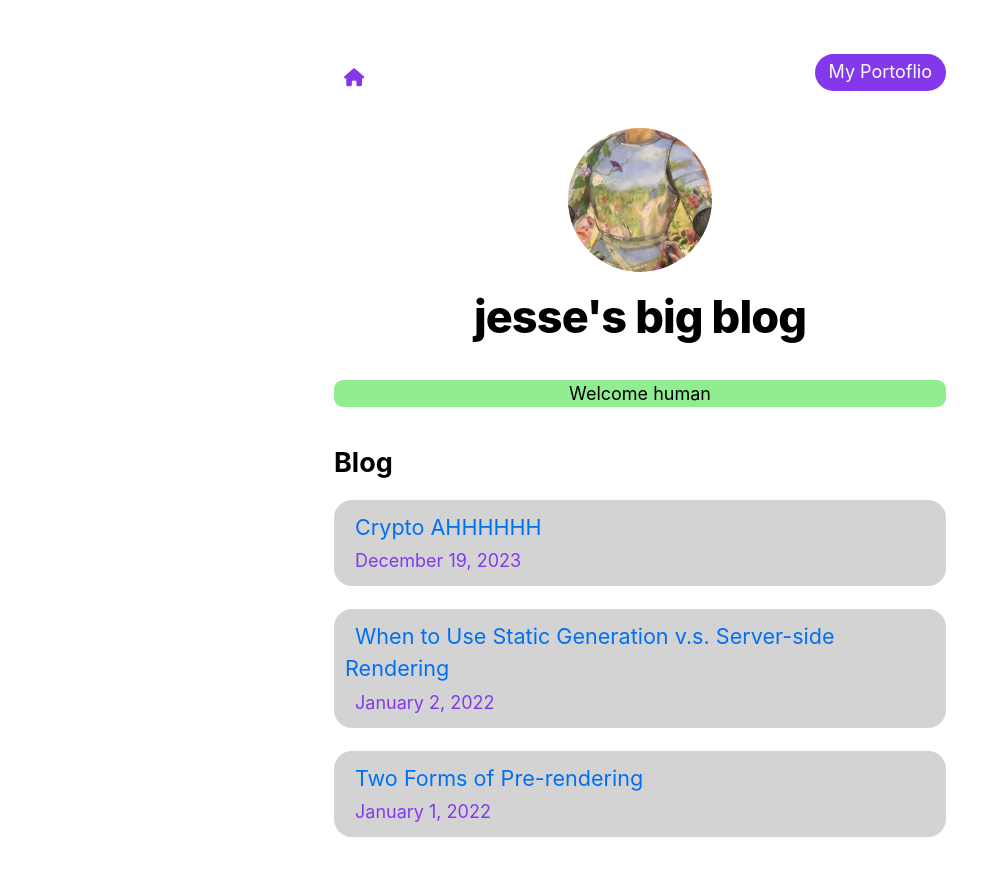
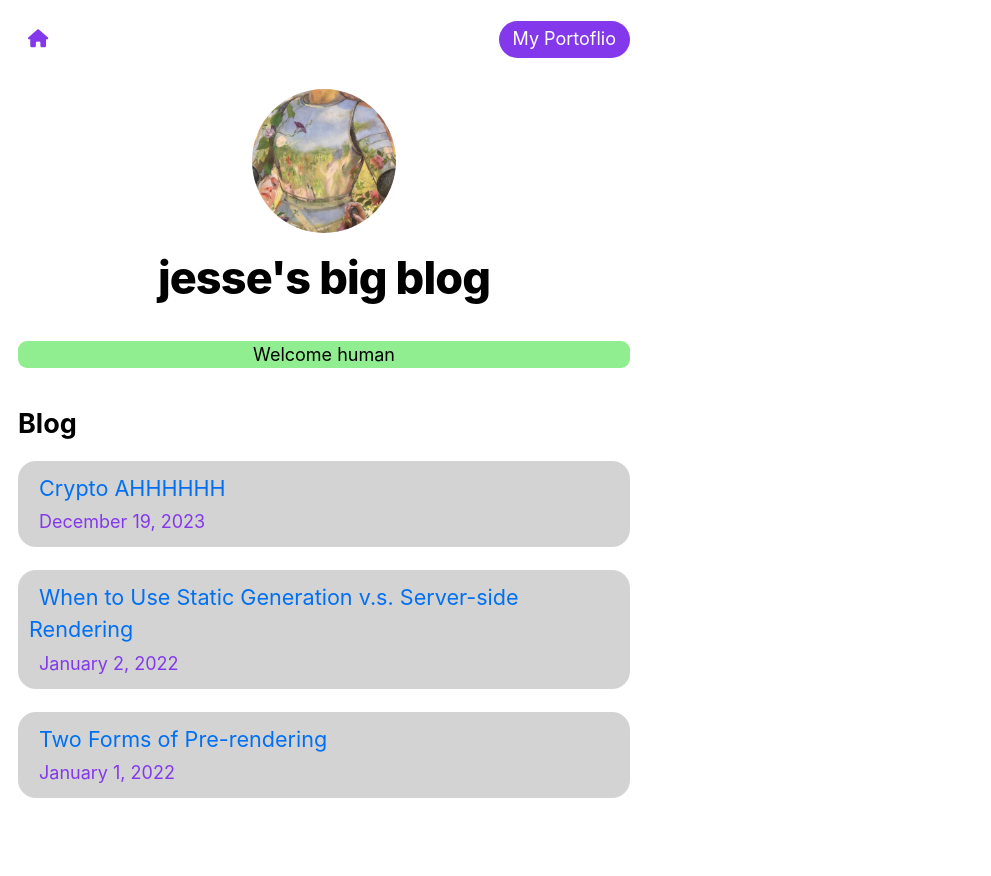
Before and after one commit to ducks23/markdown-blog, a Next.js app: page / in a window 1280 px wide. Shown: the top 876 px of the page, without its empty margins (0-991 px from the left). After the commit the page ends 821 px from the top, so only its background shows below. Built offline with nearby package versions, Linux system fonts and the light colour scheme; a small style sheet from the web is missing.

Commit message:
updated styling

```diff
--- a/components/layout.module.css
+++ b/components/layout.module.css
@@ -1,7 +1,7 @@
 .container {
   max-width: 36rem;
   padding: 0 1rem;
-  margin: 3rem auto 6rem;
+  margin-top: 15px;
 }
 
 .header {
--- a/styles/global.css
+++ b/styles/global.css
@@ -60,6 +60,7 @@ nav-text {
     border-radius: 30px;
     padding: 4px;
     width: auto;
+    margin-top: 6px;
     height: auto;
 }
 .link-button {
```
